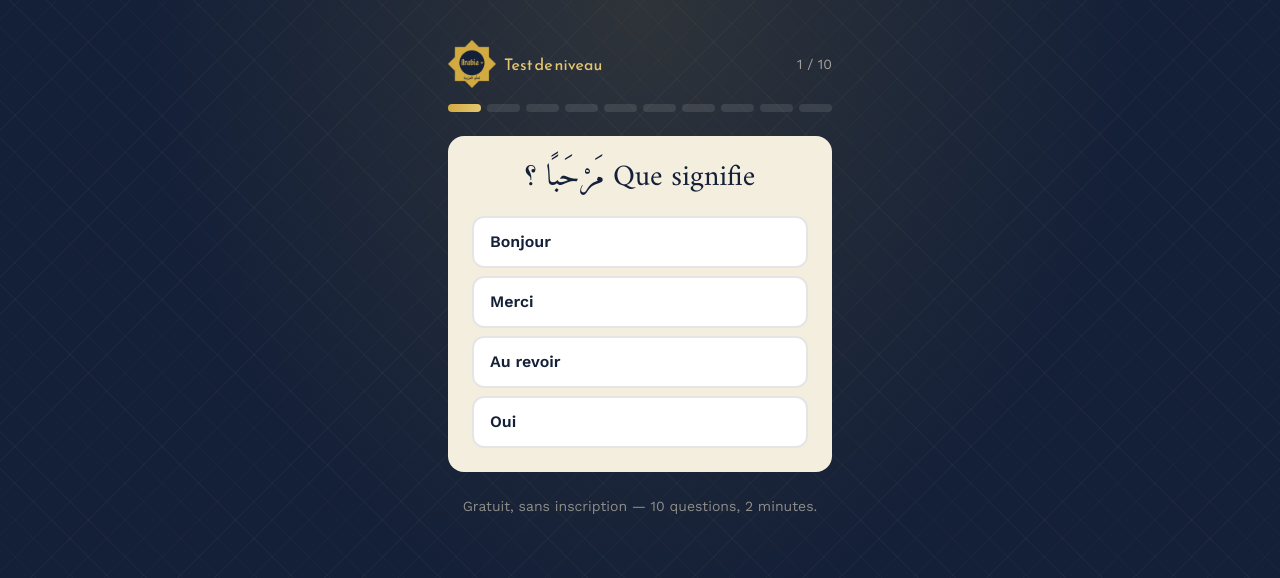
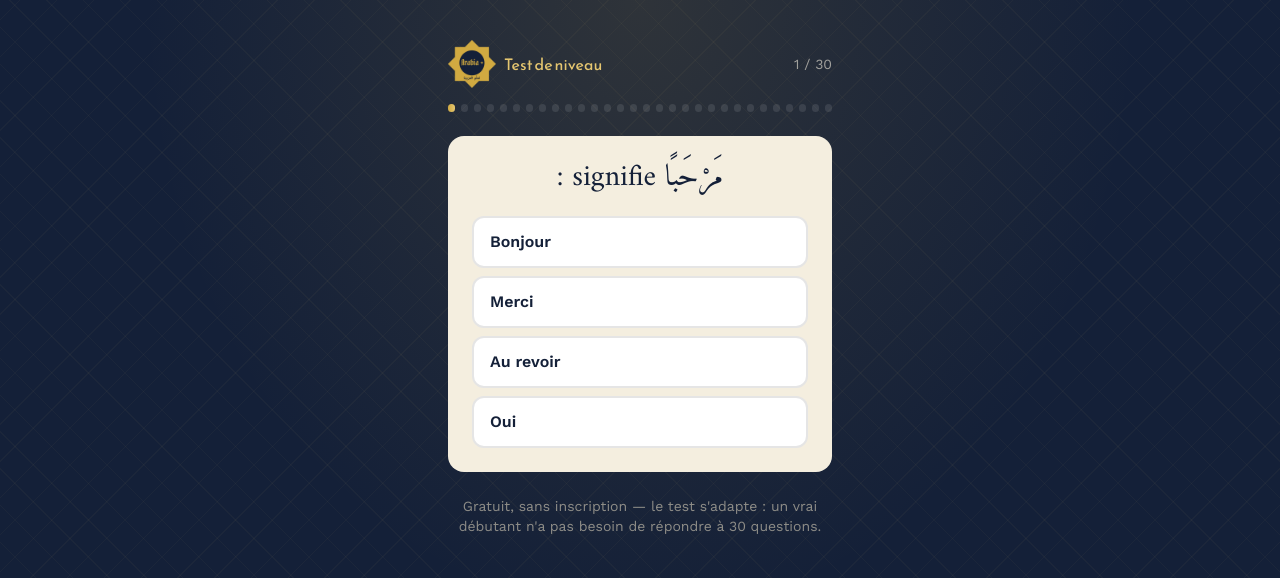
Before and after one commit to diopmamealassane-sketch/arabiya-plus, a Next.js app: page /test-niveau in a window 1280 px wide. Shown: the top 578 px of the page. Built offline with nearby package versions, Linux system fonts and the light colour scheme.

Commit message:
Update page.js

```diff
--- a/app/test-niveau/page.js
+++ b/app/test-niveau/page.js
@@ -1,116 +1,105 @@
 "use client";
 
-import { useState } from "react";
+import { useState, useMemo } from "react";
 import Link from "next/link";
 import { ArrowRight, RotateCcw, Sparkles } from "lucide-react";
 
-// Mix d'items objectifs (vrai/faux sur du vocabulaire et de la grammaire déjà
-// enseignés dans le cours) et d'auto-évaluation — un vrai test adaptatif
-// demanderait un moteur de scoring plus riche, mais ce mélange suffit à
-// distinguer un vrai débutant d'quelqu'un qui a déjà des bases.
-const QUESTIONS = [
-  {
-    id: 1,
-    kind: "objective",
-    prompt: "Que signifie مَرْحَبًا ؟",
-    options: ["Bonjour", "Merci", "Au revoir", "Oui"],
-    answer: "Bonjour",
-  },
-  {
-    id: 2,
-    kind: "objective",
-    prompt: "Comment dit-on « merci » en arabe ?",
-    options: ["شُكْرًا", "مَرْحَبًا", "نَعَمْ", "لَا"],
-    answer: "شُكْرًا",
-  },
-  {
-    id: 3,
-    kind: "objective",
-    prompt: "أُم signifie :",
-    options: ["Mère", "Père", "Frère", "Sœur"],
-    answer: "Mère",
-  },
-  {
-    id: 4,
-    kind: "objective",
-    prompt: "خَمْسة correspond au chiffre :",
-    options: ["5", "4", "6", "3"],
-    answer: "5",
-  },
-  {
-    id: 5,
-    kind: "objective",
-    prompt: "أَخْضَر signifie :",
-    options: ["Vert", "Rouge", "Bleu", "Jaune"],
-    answer: "Vert",
-  },
-  {
-    id: 6,
-    kind: "objective",
-    prompt: "مَا اسْمُكَ؟ signifie :",
-    options: ["Comment tu t'appelles ?", "Comment vas-tu ?", "D'où viens-tu ?", "Merci"],
-    answer: "Comment tu t'appelles ?",
-  },
-  {
-    id: 7,
-    kind: "objective",
-    prompt: "أَنْتِ correspond à :",
-    options: ["Tu (féminin)", "Tu (masculin)", "Il", "Elle"],
-    answer: "Tu (féminin)",
-  },
-  {
-    id: 8,
-    kind: "objective",
-    prompt: "آكُل signifie :",
-    options: ["Je mange", "Tu manges", "Il mange", "Nous mangeons"],
-    answer: "Je mange",
-  },
-  {
-    id: 9,
-    kind: "self",
-    prompt: "Savez-vous lire les lettres de l'alphabet arabe ?",
-    options: [
-      { label: "Pas du tout", points: 0 },
-      { label: "Un peu", points: 1 },
-      { label: "Oui, couramment", points: 2 },
-    ],
-  },
-  {
-    id: 10,
-    kind: "self",
-    prompt: "Pouvez-vous tenir une conversation simple en arabe ?",
-    options: [
-      { label: "Non, jamais", points: 0 },
-      { label: "Quelques mots", points: 1 },
-      { label: "Oui, un peu", points: 2 },
-    ],
-  },
+// ------------------------------------------------------------------
+// Partie 1 — 20 questions objectives, vocabulaire et grammaire réels
+// du cours, classées en 3 paliers de difficulté croissante :
+//   Palier 1 (index 0-7)   : A1 débutant (salutations, famille, couleurs, nombre)
+//   Palier 2 (index 8-13)  : A1 confirmé (nombres avancés, temps, conversations, famille élargie)
+//   Palier 3 (index 14-19) : A2 (pronoms, conjugaison du présent)
+// ------------------------------------------------------------------
+const OBJECTIVE = [
+  { tier: 1, prompt: "مَرْحَبًا signifie :", options: ["Bonjour", "Merci", "Au revoir", "Oui"], answer: "Bonjour" },
+  { tier: 1, prompt: "Comment dit-on « merci » ?", options: ["شُكْرًا", "مَرْحَبًا", "نَعَمْ", "لَا"], answer: "شُكْرًا" },
+  { tier: 1, prompt: "أُم signifie :", options: ["Mère", "Père", "Frère", "Sœur"], answer: "Mère" },
+  { tier: 1, prompt: "أَحْمَر signifie :", options: ["Rouge", "Vert", "Bleu", "Jaune"], answer: "Rouge" },
+  { tier: 1, prompt: "أَخْضَر signifie :", options: ["Vert", "Rouge", "Bleu", "Jaune"], answer: "Vert" },
+  { tier: 1, prompt: "خَمْسة correspond au chiffre :", options: ["5", "4", "6", "3"], answer: "5" },
+  { tier: 1, prompt: "بَيْت signifie :", options: ["Maison", "Voiture", "Porte", "Livre"], answer: "Maison" },
+  { tier: 1, prompt: "مَاء signifie :", options: ["Eau", "Pain", "Lait", "Thé"], answer: "Eau" },
+
+  { tier: 2, prompt: "عَشَرَة correspond au chiffre :", options: ["10", "9", "8", "100"], answer: "10" },
+  { tier: 2, prompt: "سِتُّون correspond au nombre :", options: ["Soixante", "Cinquante", "Soixante-dix", "Seize"], answer: "Soixante" },
+  { tier: 2, prompt: "يَوْم signifie :", options: ["Jour", "Semaine", "Mois", "Année"], answer: "Jour" },
+  { tier: 2, prompt: "مَا اسْمُكَ؟ signifie :", options: ["Comment tu t'appelles ?", "Comment vas-tu ?", "D'où viens-tu ?", "Merci"], answer: "Comment tu t'appelles ?" },
+  { tier: 2, prompt: "عَمّ signifie :", options: ["Oncle (paternel)", "Oncle (maternel)", "Tante (paternelle)", "Cousin"], answer: "Oncle (paternel)" },
+  { tier: 2, prompt: "صَبَاحُ الخَيْر signifie :", options: ["Bonjour (le matin)", "Bonsoir", "Bonne nuit", "À bientôt"], answer: "Bonjour (le matin)" },
+
+  { tier: 3, prompt: "أَنْتِ correspond à :", options: ["Tu (féminin)", "Tu (masculin)", "Il", "Elle"], answer: "Tu (féminin)" },
+  { tier: 3, prompt: "هُوَ correspond à :", options: ["Il", "Elle", "Tu (masculin)", "Nous"], answer: "Il" },
+  { tier: 3, prompt: "آكُل signifie :", options: ["Je mange", "Tu manges", "Il mange", "Nous mangeons"], answer: "Je mange" },
+  { tier: 3, prompt: "نَحْنُ correspond à :", options: ["Nous", "Je / moi", "Il", "Elle"], answer: "Nous" },
+  { tier: 3, prompt: "تَأْكُلِين signifie :", options: ["Tu manges (féminin)", "Tu manges (masculin)", "Il mange", "Nous mangeons"], answer: "Tu manges (féminin)" },
+  { tier: 3, prompt: "نَأْكُل signifie :", options: ["Nous mangeons", "Je mange", "Tu manges", "Elle mange"], answer: "Nous mangeons" },
 ];
 
-const MAX_SCORE = 8 * 2 + 2 + 2; // 8 objective questions (2 pts) + 2 self questions (max 2 pts)
+// ------------------------------------------------------------------
+// Partie 2 — 10 questions d'auto-évaluation (descripteurs façon CECRL),
+// nécessaires pour estimer les niveaux B1 à C2 : le cours ne couvre pas
+// encore ce contenu, donc impossible de le tester objectivement — ce
+// sont vos propres mots qui permettent l'estimation ici.
+// ------------------------------------------------------------------
+const SELF_ASSESSMENT = [
+  "Je peux me présenter et saluer quelqu'un en arabe.",
+  "Je peux compter et donner des informations simples (âge, famille).",
+  "Je peux comprendre des phrases simples sur des sujets familiers (achats, travail).",
+  "Je peux raconter un événement passé ou décrire un projet simple.",
+  "Je peux tenir une conversation spontanée avec un locuteur natif sans trop d'effort.",
+  "Je peux comprendre un article de presse ou un bulletin d'actualités en arabe.",
+  "Je peux exprimer une opinion nuancée sur un sujet complexe.",
+  "Je peux comprendre un texte littéraire ou un discours formel sans difficulté.",
+  "Je peux m'exprimer spontanément et avec précision sur des sujets complexes.",
+  "Je me sens à l'aise à l'écrit comme à l'oral, à un niveau proche d'un natif.",
+];
+const SELF_OPTIONS = [
+  { label: "Pas du tout", points: 0 },
+  { label: "Un peu", points: 1 },
+  { label: "Assez bien", points: 2 },
+  { label: "Tout à fait", points: 3 },
+];
 
+// Score max : 20 questions objectives × 2 pts = 40, + 10 auto-éval × 3 pts = 30 → 70
 function getRecommendation(score) {
-  if (score <= 6) {
+  if (score <= 8) {
     return {
-      level: "Débutant complet",
+      level: "A1 — Débutant complet",
       unit: "Unité 1 — Se saluer",
-      description:
-        "Parfait pour démarrer depuis le tout début : l'alphabet, la prononciation, et vos premiers mots.",
+      description: "Parfait pour démarrer depuis le tout début : l'alphabet, la prononciation, et vos premiers mots.",
+      available: true,
     };
   }
-  if (score <= 13) {
+  if (score <= 24) {
     return {
-      level: "Débutant confirmé",
+      level: "A1 — Débutant confirmé",
       unit: "Unité 4 — Les couleurs",
-      description:
-        "Vous connaissez déjà les bases (salutations, famille, chiffres). On vous propose de reprendre à partir des couleurs pour ne rien rater d'utile.",
+      description: "Les bases (salutations, famille, chiffres) semblent déjà acquises. Reprenez à partir des couleurs.",
+      available: true,
+    };
+  }
+  if (score <= 38) {
+    return {
+      level: "A2 — Élémentaire",
+      unit: "Cycle 2, Unité 1 — Le présent",
+      description: "Le vocabulaire de base est acquis. Direction la grammaire : pronoms et conjugaison au présent.",
+      available: true,
+    };
+  }
+  if (score <= 52) {
+    return {
+      level: "B1 — Intermédiaire (estimé)",
+      unit: "Cycle 2, Unité 1 — Le présent",
+      description: "Votre niveau dépasse probablement ce que le cours couvre pour l'instant. Le Cycle 3 (B1) est en préparation — en attendant, le Cycle 2 consolidera vos fondations grammaticales.",
+      available: false,
     };
   }
   return {
-    level: "Niveau élémentaire (A2)",
+    level: "B2 et au-delà (estimé)",
     unit: "Cycle 2, Unité 1 — Le présent",
-    description:
-      "Le vocabulaire de base semble déjà acquis. Vous pouvez directement attaquer la grammaire : les pronoms et la conjugaison au présent.",
+    description: "Votre niveau semble avancé. Le contenu correspondant (B2 à C2) n'est pas encore disponible — le Cycle 2 vous permettra au moins de vérifier vos fondations pendant qu'on prépare la suite.",
+    available: false,
   };
 }
 
@@ -118,34 +107,62 @@ export default function PlacementTestPage() {
   const [index, setIndex] = useState(0);
   const [score, setScore] = useState(0);
   const [selected, setSelected] = useState(null);
+  const [tier1Correct, setTier1Correct] = useState(0);
+  const [skippedAdvanced, setSkippedAdvanced] = useState(false);
 
-  const done = index >= QUESTIONS.length;
-  const question = !done ? QUESTIONS[index] : null;
+  const fullList = useMemo(
+    () => [...OBJECTIVE, ...SELF_ASSESSMENT.map((prompt) => ({ kind: "self", prompt }))],
+    []
+  );
+
+  const done = index >= fullList.length || (skippedAdvanced && index >= 8 && index < 20);
+  const current = !done ? fullList[index] : null;
+  const isObjective = current && current.answer !== undefined;
+
+  // Total de questions affiché — plus court pour un débutant complet
+  // détecté après le premier palier (adaptation réelle, pas juste un chiffre).
+  const estimatedTotal = skippedAdvanced ? 8 + SELF_ASSESSMENT.length : fullList.length;
+  const displayIndex = skippedAdvanced && index >= 20 ? index - 12 : index;
+
+  function advance(nextScore, wasCorrectTier1) {
+    let nextIndex = index + 1;
+
+    // Fin du palier 1 (8 questions) : si le score y est très faible,
+    // on considère un débutant complet et on saute directement à
+    // l'auto-évaluation — inutile de l'ennuyer avec 12 questions de plus.
+    if (index === 7) {
+      const t1 = tier1Correct + (wasCorrectTier1 ? 1 : 0);
+      if (t1 <= 2) {
+        setSkippedAdvanced(true);
+        nextIndex = 20; // début de l'auto-évaluation
+      }
+    }
+
+    setScore(nextScore);
+    setSelected(null);
+    setIndex(nextIndex);
+  }
 
   function handleObjective(opt) {
     if (selected !== null) return;
     setSelected(opt);
-    if (opt === question.answer) setScore((s) => s + 2);
-    setTimeout(() => {
-      setSelected(null);
-      setIndex((i) => i + 1);
-    }, 500);
+    const correct = opt === current.answer;
+    if (index < 8) setTier1Correct((c) => c + (correct ? 1 : 0));
+    setTimeout(() => advance(score + (correct ? 2 : 0), correct), 450);
   }
 
   function handleSelf(opt) {
     if (selected !== null) return;
     setSelected(opt.label);
-    setScore((s) => s + opt.points);
-    setTimeout(() => {
-      setSelected(null);
-      setIndex((i) => i + 1);
-    }, 350);
+    setTimeout(() => advance(score + opt.points, false), 300);
   }
 
   function restart() {
     setIndex(0);
     setScore(0);
     setSelected(null);
+    setTier1Correct(0);
+    setSkippedAdvanced(false);
   }
 
   if (done) {
@@ -162,7 +179,7 @@ export default function PlacementTestPage() {
 
           <div className="bg-white border-2 border-gold/40 rounded-xl p-4 mb-6">
             <p className="text-sm uppercase tracking-wide text-[#8a8264] font-semibold mb-1">
-              Point de départ recommandé
+              {reco.available ? "Point de départ recommandé" : "En attendant le contenu de votre niveau"}
             </p>
             <p className="font-bold">{reco.unit}</p>
           </div>
@@ -192,38 +209,41 @@ export default function PlacementTestPage() {
             <img src="/logo-mark.png" alt="Arabiya+" className="h-12 w-auto" />
             <span className="kufi text-base text-gold-light">Test de niveau</span>
           </div>
-          <span className="text-sm opacity-60">{index + 1} / {QUESTIONS.length}</span>
+          <span className="text-sm opacity-60">{displayIndex + 1} / {estimatedTotal}</span>
         </div>
 
         <div className="flex gap-1.5 mb-6">
-          {QUESTIONS.map((_, i) => (
+          {Array.from({ length: estimatedTotal }).map((_, i) => (
             <div key={i} className="flex-1 h-2 rounded bg-white/10 overflow-hidden">
               <div
                 className="h-full bg-gradient-to-r from-gold to-gold-light transition-transform duration-300"
-                style={{
-                  transform: `scaleX(${i <= index ? 1 : 0})`,
-                  transformOrigin: "left",
-                }}
+                style={{ transform: `scaleX(${i <= displayIndex ? 1 : 0})`, transformOrigin: "left" }}
               />
             </div>
           ))}
         </div>
 
         <div className="bg-parchment text-ink rounded-2xl p-6 float-in">
+          {index === 20 && (
+            <p className="text-sm text-[#8a8264] italic mb-4">
+              Dernière partie — quelques questions sur votre aisance générale, pour affiner l'estimation.
+            </p>
+          )}
+
           <p
-            className={question.kind === "objective" ? "arabic text-3xl text-center mb-5" : "font-semibold mb-5"}
-            dir={question.kind === "objective" && /[\u0600-\u06FF]/.test(question.prompt) ? "rtl" : undefined}
+            className={isObjective ? "arabic text-3xl text-center mb-5" : "font-semibold mb-5 text-base"}
+            dir={isObjective && /[\u0600-\u06FF]/.test(current.prompt) ? "rtl" : undefined}
           >
-            {question.prompt}
+            {current.prompt}
           </p>
 
           <div className="flex flex-col gap-2">
-            {question.kind === "objective"
-              ? question.options.map((opt) => {
+            {isObjective
+              ? current.options.map((opt) => {
                   const isArabic = /[\u0600-\u06FF]/.test(opt);
                   const isSel = selected === opt;
-                  const isRight = selected !== null && opt === question.answer;
-                  const isWrong = isSel && opt !== question.answer;
+                  const isRight = selected !== null && opt === current.answer;
+                  const isWrong = isSel && opt !== current.answer;
                   let cls = "border-black/10 bg-white";
                   if (isRight) cls = "border-teal bg-teal/10 text-[#1E5E56]";
                   else if (isWrong) cls = "border-rust bg-rust/10 text-[#8C3327]";
@@ -232,18 +252,18 @@ export default function PlacementTestPage() {
                       key={opt}
                       onClick={() => handleObjective(opt)}
                       disabled={selected !== null}
-                      className={`text-left px-4 py-3 rounded-xl border-2 font-semibold ${cls}`}
+                      className={`text-left px-4 py-3 rounded-xl border-2 font-semibold text-base ${cls}`}
                     >
                       {isArabic ? <span className="arabic text-xl" dir="rtl">{opt}</span> : opt}
                     </button>
                   );
                 })
-              : question.options.map((opt) => (
+              : SELF_OPTIONS.map((opt) => (
                   <button
                     key={opt.label}
                     onClick={() => handleSelf(opt)}
                     disabled={selected !== null}
-                    className={`text-left px-4 py-3 rounded-xl border-2 font-semibold ${
+                    className={`text-left px-4 py-3 rounded-xl border-2 font-semibold text-base ${
                       selected === opt.label ? "border-ink-3 bg-black/5" : "border-black/10 bg-white"
                     }`}
                   >
@@ -254,7 +274,7 @@ export default function PlacementTestPage() {
         </div>
 
         <p className="text-center text-sm text-parchment-dim opacity-60 mt-6">
-          Gratuit, sans inscription — 10 questions, 2 minutes.
+          Gratuit, sans inscription — le test s'adapte : un vrai débutant n'a pas besoin de répondre à 30 questions.
         </p>
       </div>
     </main>
```
